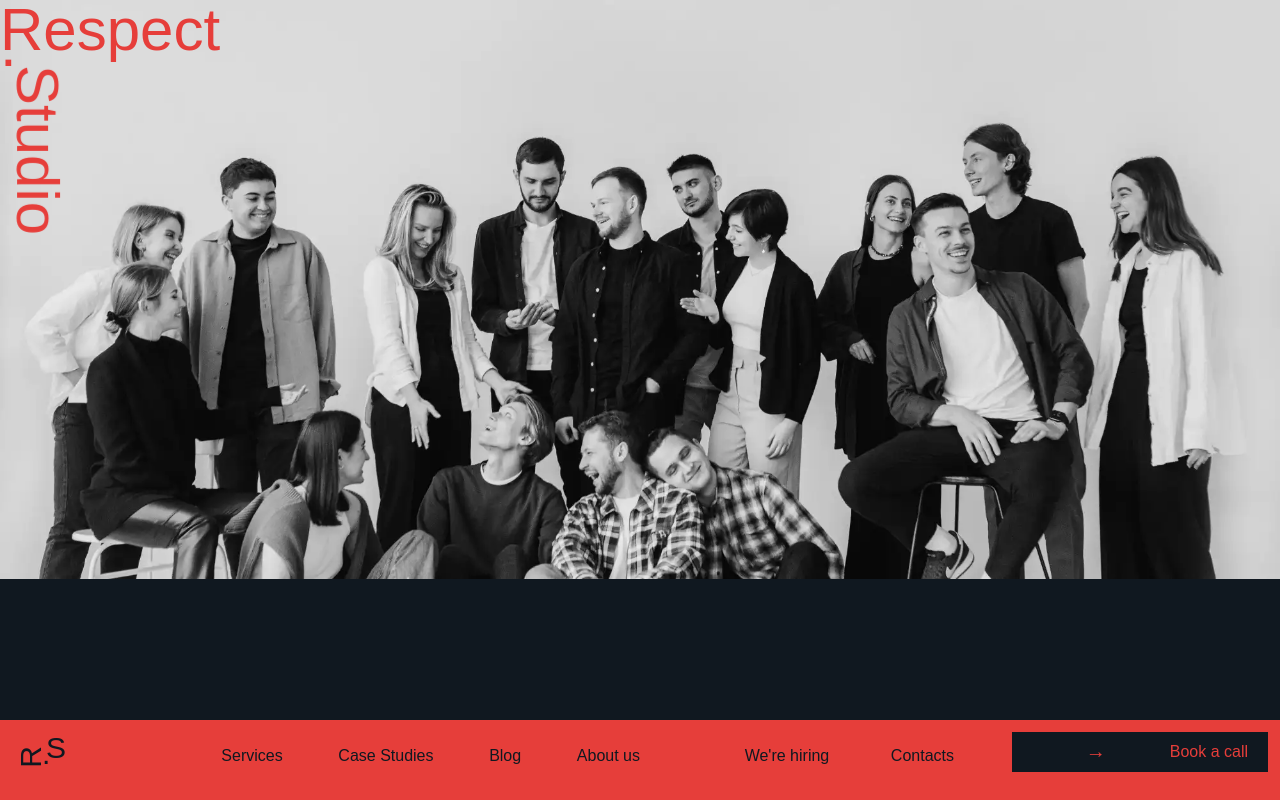
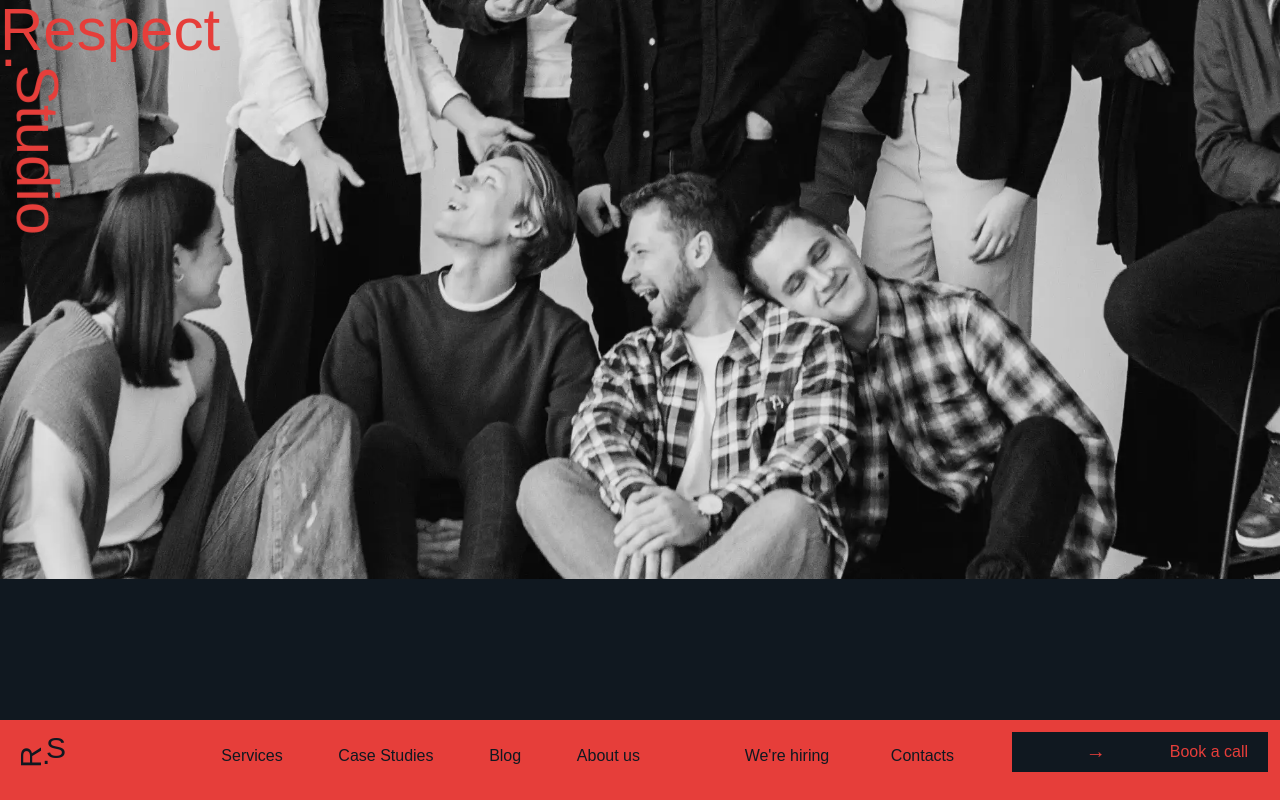
Before and after one commit to shpp-isahnovskii/gsap-respect, a Vue app: page / in a window 1280 px wide. Shown: the top 800 px of the page. Built offline with nearby package versions, Linux system fonts and the light colour scheme; a web font is replaced by a local one.

Commit message:
add non-fake pageloader, demo

```diff
--- a/src/App.vue
+++ b/src/App.vue
@@ -3,12 +3,17 @@
 import PageLayout from './components/PageLayout.vue';
 import { usePageReady } from '@/composable/useWindowLoad';
 import { gsap, ScrollTrigger } from 'gsap/all';
+import { onMounted } from 'vue';
 
 gsap.registerPlugin(ScrollTrigger);
+onMounted(() => {
+  gsap.set(document.body, { overflow: 'hidden' });
+});
 
 const { isReady } = usePageReady();
 </script>
 
 <template>
-  <component :is="isReady ? PageLayout : PagePreloader" />
+  <PagePreloader v-if="!isReady" />
+  <PageLayout v-show="isReady" />
 </template>
--- a/src/components/sections/header/CompanyLogo.vue
+++ b/src/components/sections/header/CompanyLogo.vue
@@ -1,7 +1,17 @@
 <script setup>
 import { gsap } from 'gsap';
-import { onMounted } from 'vue';
+import { onMounted, watch } from 'vue';
 import SplitType from 'split-type';
+import { usePageReady } from '@/composable/useWindowLoad';
+
+const { isReady } = usePageReady();
+const tl = gsap.timeline({ defaults: { opacity: 0, stagger: 0.1, duration: 0.1 } });
+
+watch(() => isReady.value, (isReady) => {
+  if (isReady) {
+    tl.play();
+  }
+});
 
 let firstWord;
 let secondWord;
@@ -9,8 +19,6 @@
 const splitType = (tag) => {
   return new SplitType(tag, { types: 'chars' }).chars.toSpliced(0, 1);
 };
-
-const tl = gsap.timeline({ defaults: { opacity: 0, stagger: 0.1, duration: 0.1 } });
 
 onMounted(() => {
   firstWord = splitType('.title-respect');
@@ -20,12 +28,12 @@
     .from(firstWord, {}, 'start')
     .from(secondWord, {}, 'start')
     .delay(1)
-    .play();
+    .pause();
 });
 </script>
 
 <template>
-  <div class="relative [&>*]:absolute flex flex-col text-6xl text-primary z-10">
+  <div v-show="isReady" class="relative [&>*]:absolute flex flex-col text-6xl text-primary z-10">
     <div class="title-respect">Respect</div>
     <div class="title-dot top-4">.</div>
     <div class="title-studio rotate-90 w-fit -left-12 top-[7.5rem]">Studio</div>
--- a/src/components/sections/header/SectionHeader.vue
+++ b/src/components/sections/header/SectionHeader.vue
@@ -1,14 +1,21 @@
 <script setup>
-import { onMounted } from 'vue';
+import { onMounted, watch } from 'vue';
 import CompanyLogoMini from './CompanyLogoMini.vue';
 import HeroCarousel from './HeroCarousel.vue';
 import CompanyLogo from './CompanyLogo.vue';
+import { usePageReady } from '@/composable/useWindowLoad';
 import { gsap } from 'gsap';
 
+const { isReady } = usePageReady();
 const tl = gsap.timeline();
+
+watch(() => isReady.value, (isReady) => {
+  if (isReady) {
+    tl.play();
+  }
+});
 onMounted(() => {
   tl.add('start')
-    .set(document.body, { overflow: 'hidden' })
     .to('.scene-opener', { y: '-100%', duration: 1.5, delay: 2 }, 'start')
     .from(
       '.hero-appears',
@@ -20,7 +27,8 @@
       },
       'start',
     )
-    .set(document.body, { overflowY: 'auto' });
+    .set(document.body, { overflowY: 'auto' })
+    .pause();
 });
 </script>
 
@@ -41,11 +49,7 @@
         <li><a href="#">We're hiring</a></li>
         <li><a href="#">Contacts</a></li>
       </ul>
-      <button
-        class="btn-primary--header col-span-3 ml-auto"
-      >
-        Book a call
-      </button>
+      <button class="btn-primary--header col-span-3 ml-auto">Book a call</button>
     </nav>
   </header>
 </template>
```
